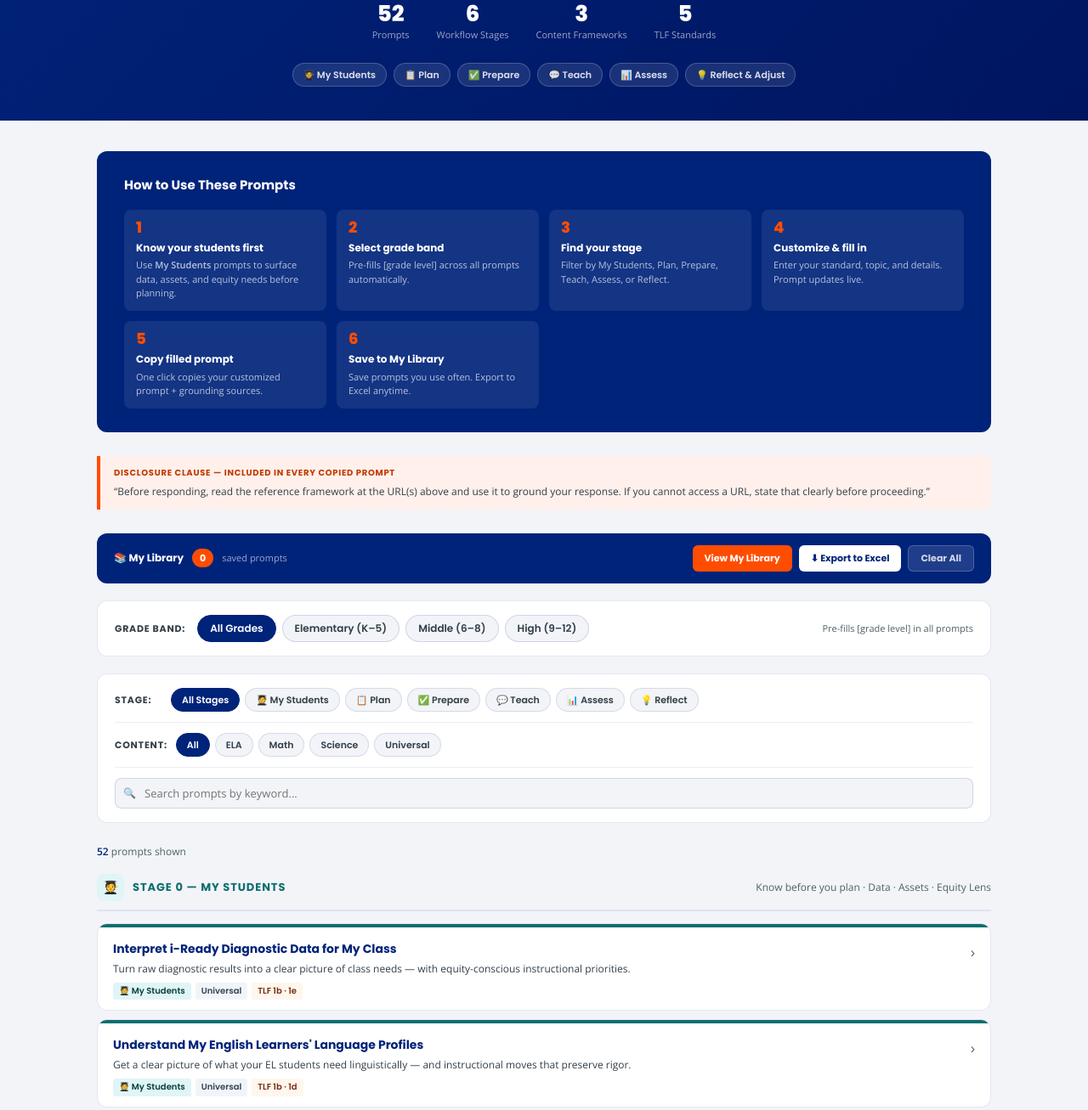
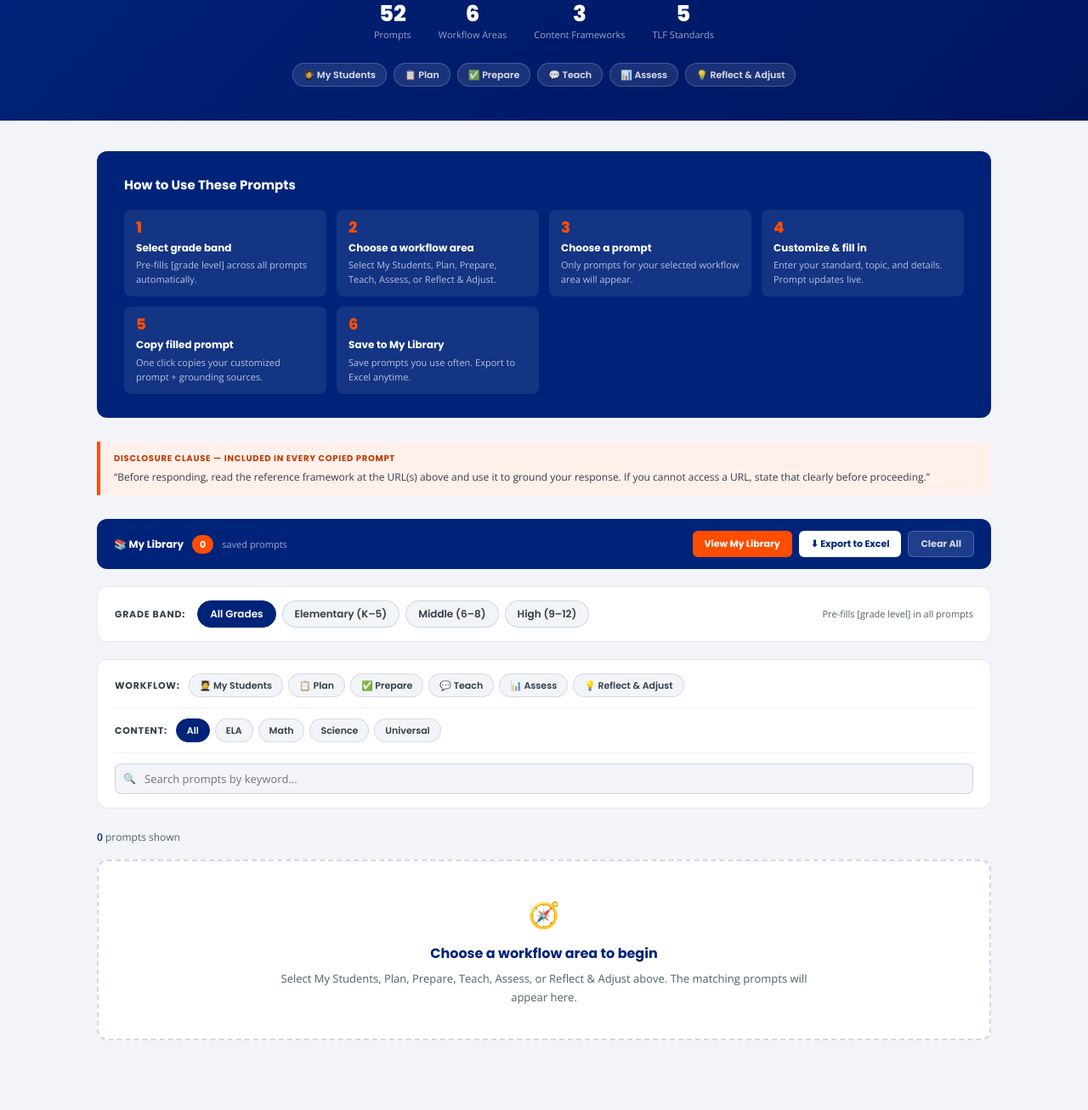
Before and after one commit to marioapodaca/region-south-hub, a plain HTML site: page rs-prompt-library-teacher.html in a window 1280 px wide. Shown: the part 445-1752 px from the top of the page at 85% size. Drawn offline with nearby package versions, Linux system fonts and the light colour scheme.

Commit message:
Improve teacher prompt workflow navigation

```diff
--- a/rs-prompt-library-teacher.html
+++ b/rs-prompt-library-teacher.html
@@ -149,6 +149,10 @@ body{font-family:'Open Sans',sans-serif;font-size:15px;line-height:1.65;color:#1
 .search-wrap input{width:100%;padding:8px 12px 8px 34px;border:1.5px solid rgba(0,35,122,0.15);border-radius:8px;font-size:13px;font-family:'Open Sans',sans-serif;color:#1a1a2e;outline:none;background:#f2f4f8;}
 .search-wrap input:focus{border-color:#009DDB;background:#fff;}
 .search-wrap::before{content:'🔍';position:absolute;left:10px;top:50%;transform:translateY(-50%);font-size:12px;}
+.workflow-empty{background:#fff;border:2px dashed rgba(0,35,122,0.18);border-radius:12px;padding:38px 24px;text-align:center;margin-bottom:32px;}
+.workflow-empty-icon{font-size:30px;margin-bottom:8px;}
+.workflow-empty h3{font-family:'Poppins',sans-serif;font-size:16px;color:#00237A;margin-bottom:6px;}
+.workflow-empty p{font-size:13px;color:#4e6267;max-width:620px;margin:0 auto;}
 .results-count{font-size:12px;color:#4e6267;margin-bottom:16px;}
 .results-count strong{color:#00237A;}
 .stage-section{margin-bottom:8px;}
@@ -332,7 +336,7 @@ textarea.custom-input{resize:vertical;min-height:72px;}
 
 <div class="ai-banner">
   <span class="ai-banner-icon">&#x1F916;</span>
-  <div><strong>How to use this library:</strong> Select your grade band, find a prompt, then click <strong>Customize &amp; Fill In</strong> to enter your specific details. The prompt updates live &mdash; copy the filled version directly into any AI chat tool. Save prompts you use often to <strong>My Library</strong> and export to Excel anytime.</div>
+  <div><strong>How to use this library:</strong> Select your grade band, choose the <strong>workflow area</strong> that matches your current need, then select a prompt. Click <strong>Customize &amp; Fill In</strong> to enter your details. Copy the filled version into any AI chat tool, or save prompts you use often to <strong>My Library</strong>.</div>
 </div>
 
 <div class="equity-banner">
@@ -348,10 +352,10 @@ textarea.custom-input{resize:vertical;min-height:72px;}
 
 <div class="hero">
   <h2>Teacher AI Prompt Library</h2>
-  <p>Ready-to-customize AI prompts for every stage of your instructional work &mdash; grounded in the LAUSD Teaching and Learning Framework, Webb&rsquo;s DOK, and California content standards.</p>
+  <p>Ready-to-customize AI prompts for the full instructional workflow &mdash; grounded in the LAUSD Teaching and Learning Framework, Webb&rsquo;s DOK, and California content standards.</p>
   <div class="hero-stats">
     <div><div class="hero-stat-num">52</div><div class="hero-stat-label">Prompts</div></div>
-    <div><div class="hero-stat-num">6</div><div class="hero-stat-label">Workflow Stages</div></div>
+    <div><div class="hero-stat-num">6</div><div class="hero-stat-label">Workflow Areas</div></div>
     <div><div class="hero-stat-num">3</div><div class="hero-stat-label">Content Frameworks</div></div>
     <div><div class="hero-stat-num">5</div><div class="hero-stat-label">TLF Standards</div></div>
   </div>
@@ -370,9 +374,9 @@ textarea.custom-input{resize:vertical;min-height:72px;}
   <div class="how-to-use">
     <h3>How to Use These Prompts</h3>
     <div class="how-steps">
-      <div class="how-step"><div class="how-step-num">1</div><div class="how-step-title">Know your students first</div><div class="how-step-desc">Use <strong>My Students</strong> prompts to surface data, assets, and equity needs before planning.</div></div>
-      <div class="how-step"><div class="how-step-num">2</div><div class="how-step-title">Select grade band</div><div class="how-step-desc">Pre-fills [grade level] across all prompts automatically.</div></div>
-      <div class="how-step"><div class="how-step-num">3</div><div class="how-step-title">Find your stage</div><div class="how-step-desc">Filter by My Students, Plan, Prepare, Teach, Assess, or Reflect.</div></div>
+      <div class="how-step"><div class="how-step-num">1</div><div class="how-step-title">Select grade band</div><div class="how-step-desc">Pre-fills [grade level] across all prompts automatically.</div></div>
+      <div class="how-step"><div class="how-step-num">2</div><div class="how-step-title">Choose a workflow area</div><div class="how-step-desc">Select My Students, Plan, Prepare, Teach, Assess, or Reflect &amp; Adjust.</div></div>
+      <div class="how-step"><div class="how-step-num">3</div><div class="how-step-title">Choose a prompt</div><div class="how-step-desc">Only prompts for your selected workflow area will appear.</div></div>
       <div class="how-step"><div class="how-step-num">4</div><div class="how-step-title">Customize &amp; fill in</div><div class="how-step-desc">Enter your standard, topic, and details. Prompt updates live.</div></div>
       <div class="how-step"><div class="how-step-num">5</div><div class="how-step-title">Copy filled prompt</div><div class="how-step-desc">One click copies your customized prompt + grounding sources.</div></div>
       <div class="how-step"><div class="how-step-num">6</div><div class="how-step-title">Save to My Library</div><div class="how-step-desc">Save prompts you use often. Export to Excel anytime.</div></div>
@@ -420,15 +424,14 @@ textarea.custom-input{resize:vertical;min-height:72px;}
 
   <div class="controls-block">
     <div class="controls-row">
-      <span class="controls-label">Stage:</span>
-      <div class="filter-chips" id="stage-chips">
-        <div class="chip active" data-stage="all" onclick="filterStage('all',this)">All Stages</div>
+      <span class="controls-label">Workflow:</span>
+      <div class="filter-chips" id="stage-chips" aria-label="Choose a workflow area">
         <div class="chip" data-stage="mystudents" onclick="filterStage('mystudents',this)">&#x1F9D1;&#x200D;&#x1F393; My Students</div>
-        <div class="chip" data-stage="plan"    onclick="filterStage('plan',this)">&#x1F4CB; Plan</div>
+        <div class="chip" data-stage="plan" onclick="filterStage('plan',this)">&#x1F4CB; Plan</div>
         <div class="chip" data-stage="prepare" onclick="filterStage('prepare',this)">&#x2705; Prepare</div>
-        <div class="chip" data-stage="teach"   onclick="filterStage('teach',this)">&#x1F4AC; Teach</div>
-        <div class="chip" data-stage="assess"  onclick="filterStage('assess',this)">&#x1F4CA; Assess</div>
-        <div class="chip" data-stage="reflect" onclick="filterStage('reflect',this)">&#x1F4A1; Reflect</div>
+        <div class="chip" data-stage="teach" onclick="filterStage('teach',this)">&#x1F4AC; Teach</div>
+        <div class="chip" data-stage="assess" onclick="filterStage('assess',this)">&#x1F4CA; Assess</div>
+        <div class="chip" data-stage="reflect" onclick="filterStage('reflect',this)">&#x1F4A1; Reflect &amp; Adjust</div>
       </div>
     </div>
     <div class="controls-divider"></div>
@@ -448,7 +451,7 @@ textarea.custom-input{resize:vertical;min-height:72px;}
     </div>
   </div>
 
-  <div class="results-count"><strong id="visible-count">52</strong> prompts shown</div>
+  <div class="results-count"><strong id="visible-count">0</strong> prompts shown</div>
   <div id="cards-container"></div>
 
 </div>
@@ -736,35 +739,40 @@ template:'I am a [grade level] teacher.\n\nPlease read TLF Standard 5 at https:/
 ];
 
 const SC={
-  mystudents:{icon:'&#x1F9D1;&#x200D;&#x1F393;',label:'Stage 0 &mdash; My Students',desc:'Know before you plan &middot; Data &middot; Assets &middot; Equity Lens'},
-  plan:{icon:'&#x1F4CB;',label:'Stage 1 &mdash; Plan',desc:'Before the lesson &middot; Standards &middot; Tasks &middot; Lesson Design'},
-  prepare:{icon:'&#x2705;',label:'Stage 2 &mdash; Prepare',desc:'Setting up for success &middot; Scaffolds &middot; Discourse &middot; Differentiation'},
-  teach:{icon:'&#x1F4AC;',label:'Stage 3 &mdash; Teach',desc:'During instruction &middot; Questions &middot; Explanations &middot; Discourse Moves'},
-  assess:{icon:'&#x1F4CA;',label:'Stage 4 &mdash; Assess',desc:'After the lesson &middot; Exit Tickets &middot; Student Work &middot; Data'},
-  reflect:{icon:'&#x1F4A1;',label:'Stage 5 &mdash; Reflect &amp; Adjust',desc:'The improvement cycle &middot; Reteach &middot; Coaching &middot; Growth'}
+  mystudents:{icon:'&#x1F9D1;&#x200D;&#x1F393;',label:'My Students',desc:'Know before you plan &middot; Data &middot; Assets &middot; Equity Lens'},
+  plan:{icon:'&#x1F4CB;',label:'Plan',desc:'Before the lesson &middot; Standards &middot; Tasks &middot; Lesson Design'},
+  prepare:{icon:'&#x2705;',label:'Prepare',desc:'Setting up for success &middot; Scaffolds &middot; Discourse &middot; Differentiation'},
+  teach:{icon:'&#x1F4AC;',label:'Teach',desc:'During instruction &middot; Questions &middot; Explanations &middot; Discourse Moves'},
+  assess:{icon:'&#x1F4CA;',label:'Assess',desc:'After the lesson &middot; Exit Tickets &middot; Student Work &middot; Data'},
+  reflect:{icon:'&#x1F4A1;',label:'Reflect &amp; Adjust',desc:'The improvement cycle &middot; Reteach &middot; Coaching &middot; Growth'}
 };
 const TC={mystudents:'tag-mystudents',plan:'tag-plan',prepare:'tag-prepare',teach:'tag-teach',assess:'tag-assess',reflect:'tag-reflect',ela:'tag-ela',math:'tag-math',science:'tag-science',universal:'tag-universal'};
 
-let cStage='all',cContent='all',cBand='[grade level]';
+let cStage='',cContent='all',cBand='[grade level]';
 const openSet=new Set();
 
 function renderAll(){
   const cont=document.getElementById('cards-container');
   const stages=['mystudents','plan','prepare','teach','assess','reflect'];
+  if(!cStage){
+    cont.innerHTML='<div class="workflow-empty"><div class="workflow-empty-icon">&#x1F9ED;</div><h3>Choose a workflow area to begin</h3><p>Select My Students, Plan, Prepare, Teach, Assess, or Reflect &amp; Adjust above. The matching prompts will appear here.</p></div>';
+    const vc=document.getElementById('visible-count');if(vc)vc.textContent='0';
+    return;
+  }
   let html='',tot=0;
   const srch=(document.getElementById('search-input')||{value:''}).value.toLowerCase().trim();
   stages.forEach(s=>{
     const sp=PROMPTS.filter(p=>{
-      if(cStage!=='all'&&p.stage!==cStage)return false;
+      if(p.stage!==cStage)return false;
       if(cContent!=='all'&&!p.content.includes(cContent))return false;
       if(srch&&(p.title+' '+p.purpose+' '+p.template).toLowerCase().indexOf(srch)===-1)return false;
       return p.stage===s;
     });
-    const hide=cStage!=='all'&&cStage!==s?'display:none;':'';
+    const hide=cStage!==s?'display:none;':'';
     const cfg=SC[s];
     html+=`<div class="stage-section stage-${s}" id="sec-${s}" style="${hide}"><div class="stage-header"><div class="stage-icon">${cfg.icon}</div><h3>${cfg.label}</h3><span class="stage-desc">${cfg.desc}</span></div><div class="cards-grid">`;
     sp.forEach(p=>{html+=mkCard(p);tot++;});
-    if(!sp.length&&(cStage==='all'||cStage===s))html+='<div style="padding:20px;font-size:13px;color:#4e6267;background:#fff;border-radius:12px;border:1px solid rgba(0,35,122,0.08);">No prompts match your current filters in this stage.</div>';
+    if(!sp.length&&cStage===s)html+='<div style="padding:20px;font-size:13px;color:#4e6267;background:#fff;border-radius:12px;border:1px solid rgba(0,35,122,0.08);">No prompts match your current filters in this workflow area.</div>';
     html+='</div></div>';
   });
   cont.innerHTML=html;
@@ -934,7 +942,7 @@ function clearLibrary(){
 function exportToExcel(){
   const lib=getLib();
   if(!lib.length){showT('No saved prompts to export yet.');return;}
-  const rows=[['Date Saved','Prompt Title','Stage','TLF Anchor','Grade Band','Full Prompt Text']];
+  const rows=[['Date Saved','Prompt Title','Workflow Area','TLF Anchor','Grade Band','Full Prompt Text']];
   lib.forEach(it=>rows.push([it.at,it.title,it.stage.charAt(0).toUpperCase()+it.stage.slice(1),it.tlf,it.band,it.text]));
   const wb=XLSX.utils.book_new();
   const ws=XLSX.utils.aoa_to_sheet(rows);
```
